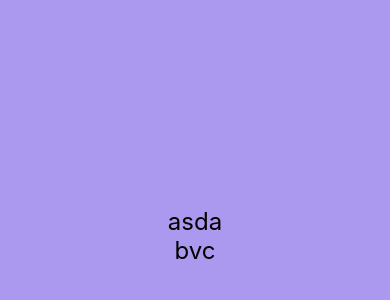
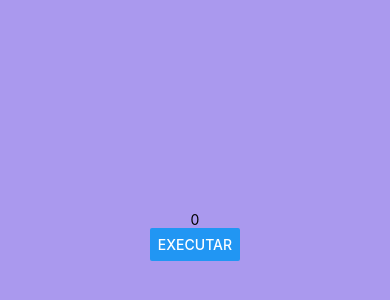
Before and after one commit to leandrocodes/react-native-cheatsheet, a React Native app: screen / in a window 390 px wide. Shown: the part 186-486 px from the top of the page. Built offline with nearby package versions, Linux system fonts and the light colour scheme.

Commit message:
undirect communication bus

```diff
--- a/src/App.js
+++ b/src/App.js
@@ -9,7 +9,7 @@
 // import Button from './components/Button'
 // import Counter from './components/Counter'
 
-import Parent from './components/direct/Parent'
+import Parent from './components/undirect/Parent'
 
 export default () => (
 	<View style={style.App}>
--- /dev/null
+++ b/src/components/undirect/Child.js
@@ -0,0 +1,18 @@
+import React from 'react'
+import { Button } from 'react-native'
+
+export default props => {
+	function generateN(min, max) {
+		return parseInt(Math.random() * (max - min + 1) + min)
+	}
+
+	return (
+		<Button
+			title='Executar'
+			onPress={() => {
+				const n = generateN(props.min, props.max)
+				props.func(n, 'O valor é: ')
+			}}
+		/>
+	)
+}
--- /dev/null
+++ b/src/components/undirect/Parent.js
@@ -0,0 +1,24 @@
+import React, { useState } from 'react'
+import { Text } from 'react-native'
+// import Style from './style'
+
+import Child from './Child'
+
+export default () => {
+	const [num, setNum] = useState(0)
+	const [txt, setTxt] = useState('')
+
+	function showN(number, text) {
+		setNum(number)
+		setTxt(text)
+	}
+	return (
+		<>
+			<Text>
+				{txt}
+				{num}
+			</Text>
+			<Child min={1} max={60} func={showN} />
+		</>
+	)
+}
```
